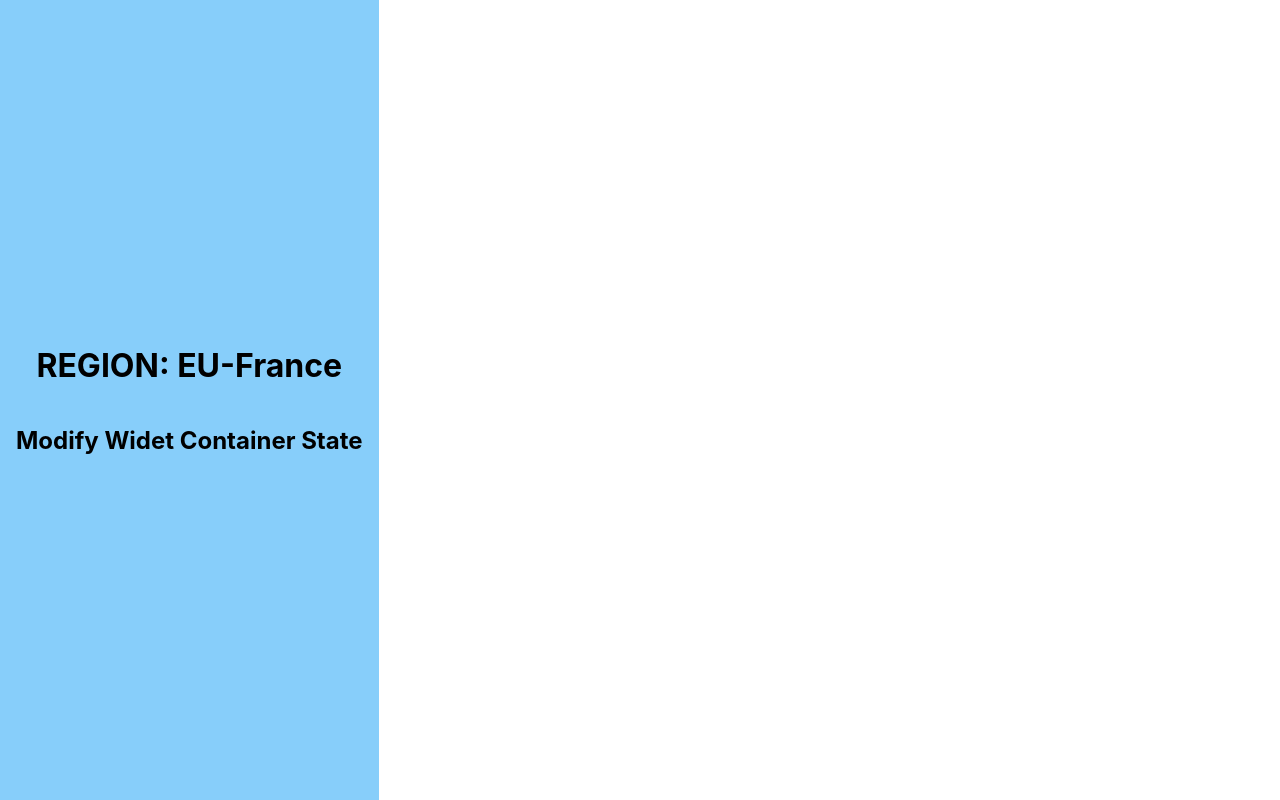
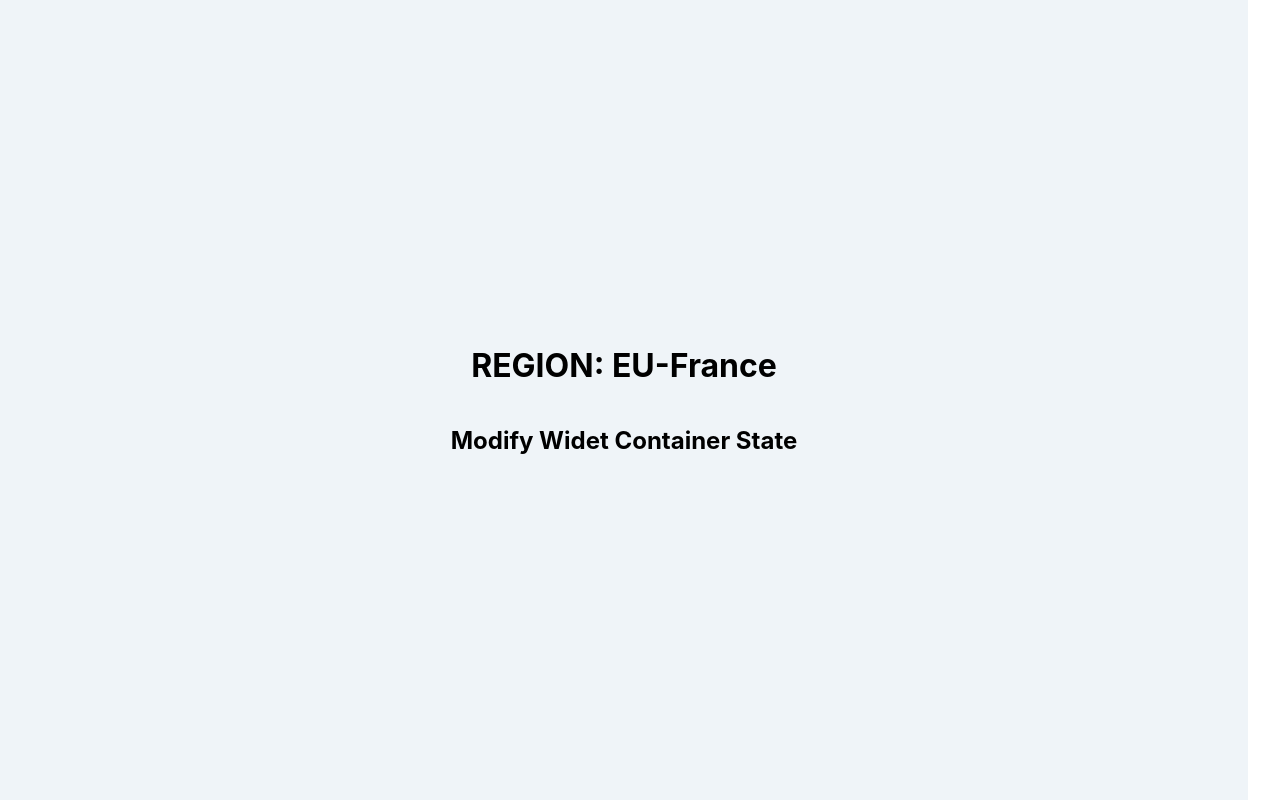
Before and after one commit to BMaridiyath/skincare-channel, a React (Create React App) app: page / in a window 1280 px wide. Built offline with nearby package versions, Linux system fonts and the light colour scheme.

Commit message:
adding style

```diff
--- a/src/App.css
+++ b/src/App.css
@@ -1,6 +1,7 @@
 .widget-container {
-  background-color: lightskyblue;
+  background-color: #eff4f8;
   height: 100%;
+  width: 95%;
   left: 0;
   position: absolute;
   top: 0;
```
